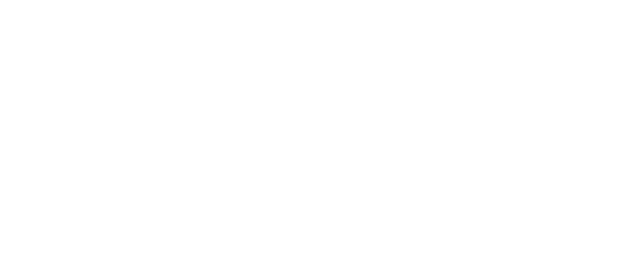
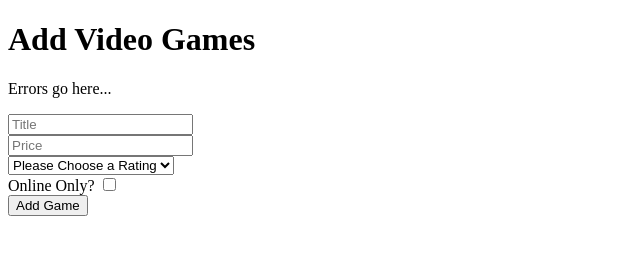
Before and after one commit to The-Virgo/Spring2020-CPW203-FormWithCustomClass, a plain HTML site: page index.html in a window 1280 px wide. Shown: the whole page, without its empty margins (0-640 px from the left). Drawn offline with Linux system fonts and the light colour scheme.

Commit message:
Created Basic Form

```diff
--- a/index.html
+++ b/index.html
@@ -8,5 +8,32 @@
 </head>
 <body>
 
+<h1> Add Video Games</h1>
+
+    <div id="validation-summary">
+        <p>Errors go here...</p>
+    </div>
+
+    <form>
+        <input id="title" type="text" placeholder="Title" autocomplete="off">
+        <br>
+
+        <input id="price" type="text" placeholder="Price" autocomplete="off">
+        <br>
+
+        <select id="rating">
+            <option>Please Choose a Rating</option>
+            <option>E</option>
+            <option>T</option>
+            <option>M</option>
+        </select>
+        <br>
+
+        <label for="online">Online Only?</label>
+        <input type="checkbox" id="online">
+        <br>
+
+        <input type="button" value="Add Game">
+    </form>
 </body>
 </html>
```
